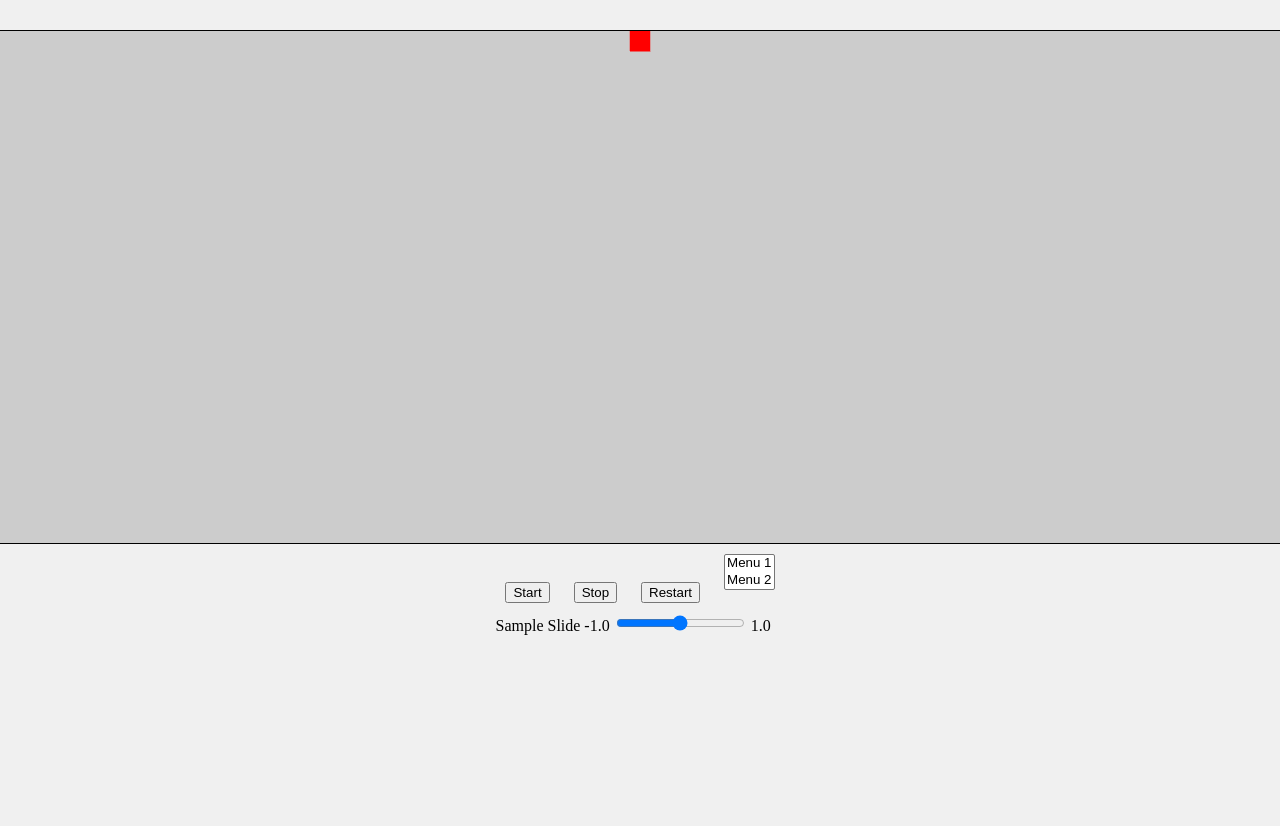
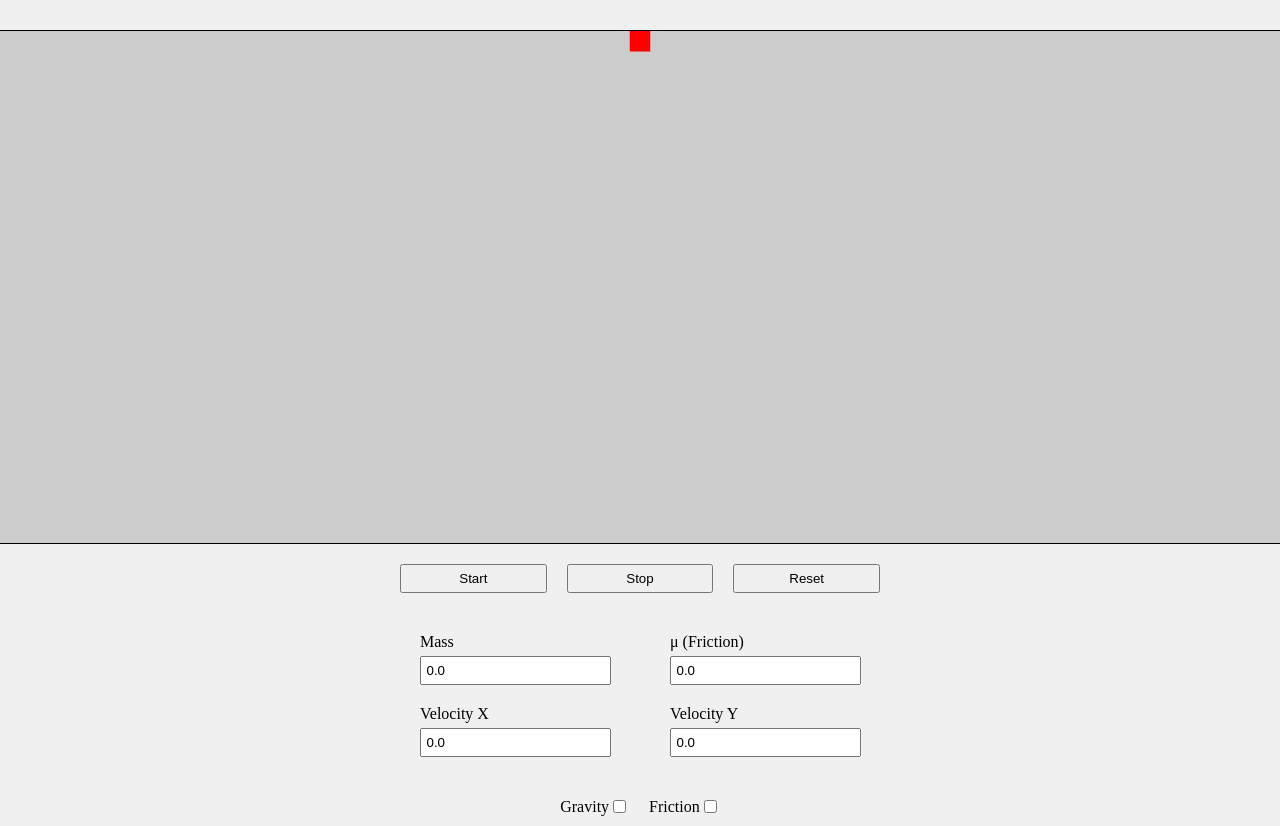
Before and after one commit to mbsaloka/project-ets-grafkom, a plain HTML site: page index.html in a window 1280 px wide. Shown: the top 826 px of the page. Before the commit the page ends 800 px from the top, so only its background shows below. Drawn offline with Linux system fonts and the light colour scheme.

Commit message:
feat: add input element

```diff
--- a/index.html
+++ b/index.html
@@ -22,6 +22,52 @@
 
     button, select {
         margin: 10px;
+        padding: 5px;
+    }
+
+    .button-container {
+        display: grid;
+        grid-template-columns: 1fr 1fr 1fr;
+        justify-content: center;
+        align-items: center;
+        margin: 10px;
+        width: 500px;
+    }
+
+    .input-container {
+        display: grid;
+        grid-template-columns: 1fr 1fr;
+        justify-content: center;
+        align-items: center;
+        margin: 10px;
+        width: 500px;
+        text-align: center;
+    }
+
+    .input-number {
+        margin: 10px;
+    }
+
+    .input-number label {
+        display: block;
+        text-align: left;
+        margin-left: 20px;
+    }
+
+    .input-number input {
+        padding: 5px;
+        margin-top: 5px;
+    }
+
+    .checkbox-container {
+        display: flex;
+        margin: 10px;
+    }
+
+    .checkbox {
+        display: flex;
+        align-items: center;
+        margin: 10px;
     }
 </style>
 </head>
@@ -29,23 +75,56 @@
 <body>
 <canvas id="gl-canvas" width="1500" height="512"></canvas>
 
-<div>
+<div class="button-container">
     <button id="start-button">Start</button>
     <button id="stop-button">Stop</button>
-    <button id="restart-button">Restart</button>
+    <button id="reset-button">Reset</button>
+</div>
 
+<div class="input-container">
+    <div class="input-number">
+        <label for="input-mass">Mass</label>
+        <input id="input-mass" type="number" step="0.1" value="0.0" />
+    </div>
 
-    <select id="SampleMenu" size="2">
+    <div class="input-number">
+        <label for="input-mu">μ (Friction)</label>
+        <input id="input-mu" type="number" step="0.1" value="0.0" />
+    </div>
+
+    <div class="input-number">
+        <label for="input-xv">Velocity X</label>
+        <input id="input-xv" type="number" step="0.1" value="0.0" />
+    </div>
+
+    <div class="input-number">
+        <label for="input-yv">Velocity Y</label>
+        <input id="input-yv" type="number" step="0.1" value="0.0" />
+    </div>
+</div>
+
+<div class="checkbox-container">
+    <div class="checkbox">
+        <label for="checkbox-gravity">Gravity</label>
+        <input id="checkbox-gravity" type="checkbox" />
+    </div>
+
+    <div class="checkbox">
+        <label for="checkbox-friction">Friction</label>
+        <input id="checkbox-friction" type="checkbox" />
+    </div>
+</div>
+
+<!-- <select id="SampleMenu" size="2">
     <option value="0">Menu 1</option>
     <option value="1">Menu 2</option>
-    </select>
+</select> -->
 
-    <div>
+<!-- <div>
     Sample Slide -1.0 <input id="SampleSlide" type="range"
     min="-0.1" max="0.1" step="0.01" value="0.0" />
     1.0
-    </div>
-</div>
+</div> -->
 
 <script id="vertex-shader" type="x-shader/x-vertex">
 #version 300 es
--- a/script.js
+++ b/script.js
@@ -95,9 +95,9 @@ function init()
         simulationState = "STOP";
     });
 
-    var restartButton = document.getElementById("restart-button");
-    restartButton.addEventListener("click", function() {
-        simulationState = "RESTART";
+    var resetButton = document.getElementById("reset-button");
+    resetButton.addEventListener("click", function() {
+        simulationState = "RESET";
     });
 
     translationLoc = gl.getUniformLocation(program, "translation");
@@ -132,7 +132,7 @@ function render() {
                 }
             }
         }
-    } else if (simulationState == "RESTART") {
+    } else if (simulationState == "RESET") {
         time = 0.0;
         y = 0.0;
         x = 0.0;
```
Lines whose indentation alone changed are shown as unchanged.
